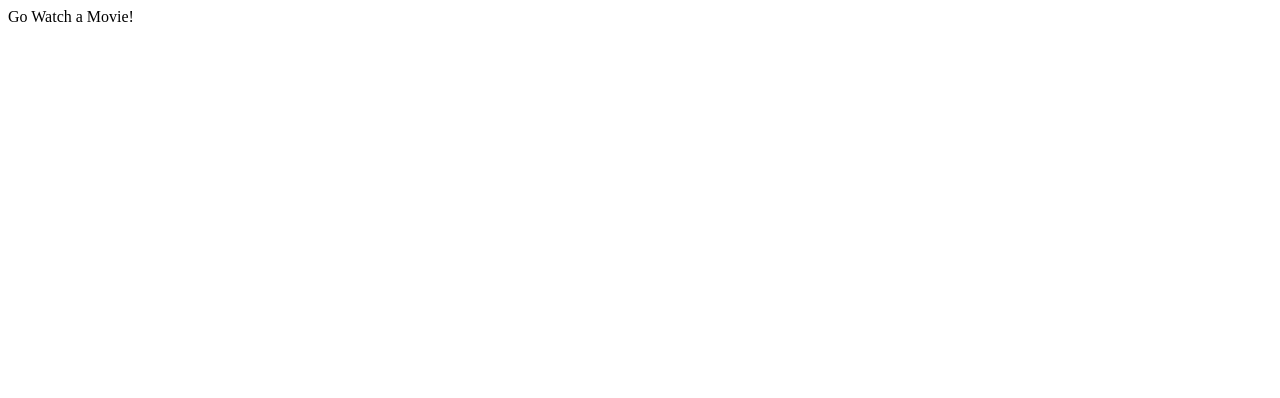
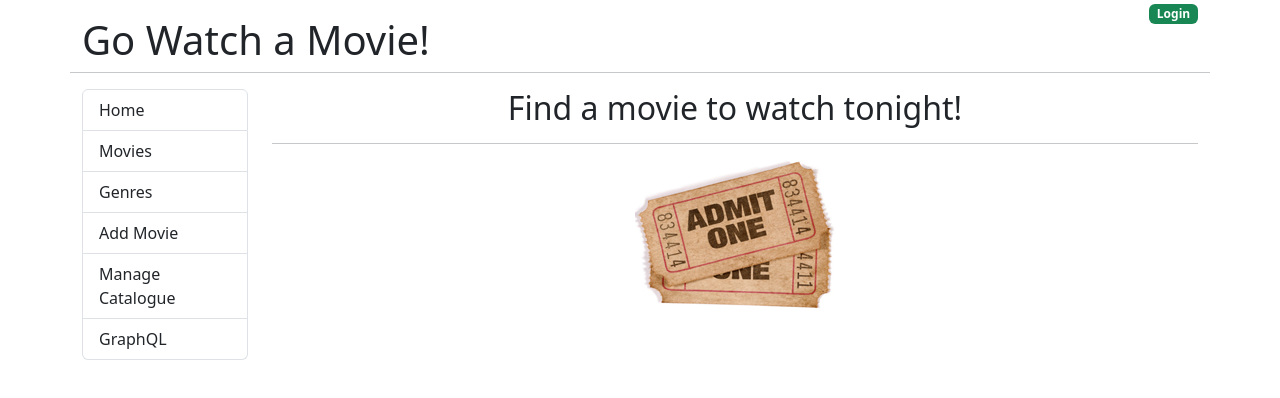
Before and after one commit to Yonathan1/go-movies-front-end, a React (Create React App) app: page / in a window 1280 px wide. Shown: the top 398 px of the page. Built offline with nearby package versions, Linux system fonts and the light colour scheme.

Commit message:
Update web page layout and menus

```diff
--- a/public/index.html
+++ b/public/index.html
@@ -10,34 +10,12 @@
       content="Web site created using create-react-app"
     />
     <link rel="apple-touch-icon" href="%PUBLIC_URL%/logo192.png" />
-    <!--
-      manifest.json provides metadata used when your web app is installed on a
-      user's mobile device or desktop. See https://developers.google.com/web/fundamentals/web-app-manifest/
-    -->
     <link rel="manifest" href="%PUBLIC_URL%/manifest.json" />
-    <!--
-      Notice the use of %PUBLIC_URL% in the tags above.
-      It will be replaced with the URL of the `public` folder during the build.
-      Only files inside the `public` folder can be referenced from the HTML.
-
-      Unlike "/favicon.ico" or "favicon.ico", "%PUBLIC_URL%/favicon.ico" will
-      work correctly both with client-side routing and a non-root public URL.
-      Learn how to configure a non-root public URL by running `npm run build`.
-    -->
-    <title>React App</title>
+    <link href="https://cdn.jsdelivr.net/npm/bootstrap@5.3.3/dist/css/bootstrap.min.css" rel="stylesheet" integrity="sha384-QWTKZyjpPEjISv5WaRU9OFeRpok6YctnYmDr5pNlyT2bRjXh0JMhjY6hW+ALEwIH" crossorigin="anonymous">
+    <title>Go Watch a Movie!</title>
   </head>
   <body>
     <noscript>You need to enable JavaScript to run this app.</noscript>
     <div id="root"></div>
-    <!--
-      This HTML file is a template.
-      If you open it directly in the browser, you will see an empty page.
-
-      You can add webfonts, meta tags, or analytics to this file.
-      The build step will place the bundled scripts into the <body> tag.
-
-      To begin the development, run `npm start` or `yarn start`.
-      To create a production bundle, use `npm run build` or `yarn build`.
-    -->
   </body>
 </html>
--- a/src/App.js
+++ b/src/App.js
@@ -1,7 +1,35 @@
+import Home from './components/Home';
+
 function App() {
   return (
-    <div className="App">
-      Go Watch a Movie!
+    <div className="container">
+      <div className="row">
+        <div className="col">
+          <h1 className="mt-3">Go Watch a Movie!</h1>
+        </div>
+        <div className="col text-end">
+          <a href="#!"><span className="badge bg-success">Login</span></a>
+        </div>
+        <hr className="mb-3"></hr>
+      </div>
+
+      <div className="row">
+        <div className="col-md-2">
+          <nav>
+            <div className="list-group">
+              <a href='#!' className="list-group-item list-group-item-action">Home</a>
+              <a href='#!' className="list-group-item list-group-item-action">Movies</a>
+              <a href='#!' className="list-group-item list-group-item-action">Genres</a>
+              <a href='#!' className="list-group-item list-group-item-action">Add Movie</a>
+              <a href='#!' className="list-group-item list-group-item-action">Manage Catalogue</a>
+              <a href='#!' className="list-group-item list-group-item-action">GraphQL</a>
+            </div>
+          </nav>
+        </div>
+        <div className='col-md-10'>
+          <Home />
+        </div>
+      </div>
     </div>
   );
 }
--- /dev/null
+++ b/src/components/Home.js
@@ -0,0 +1,15 @@
+import Ticket from './../images/movie_tickets.jpg';
+
+const Home = () => {
+    return(
+        <>
+            <div className="text-center">
+                <h2>Find a movie to watch tonight!</h2>
+                <hr />
+                <img src={Ticket} alt='movie-tickets'></img>
+            </div>
+        </>
+    )
+}
+
+export default Home;
```
Also changed, not shown: src/components/Movies.js (added, +11 -0 lines), src/images/movie_tickets.jpg (added).
